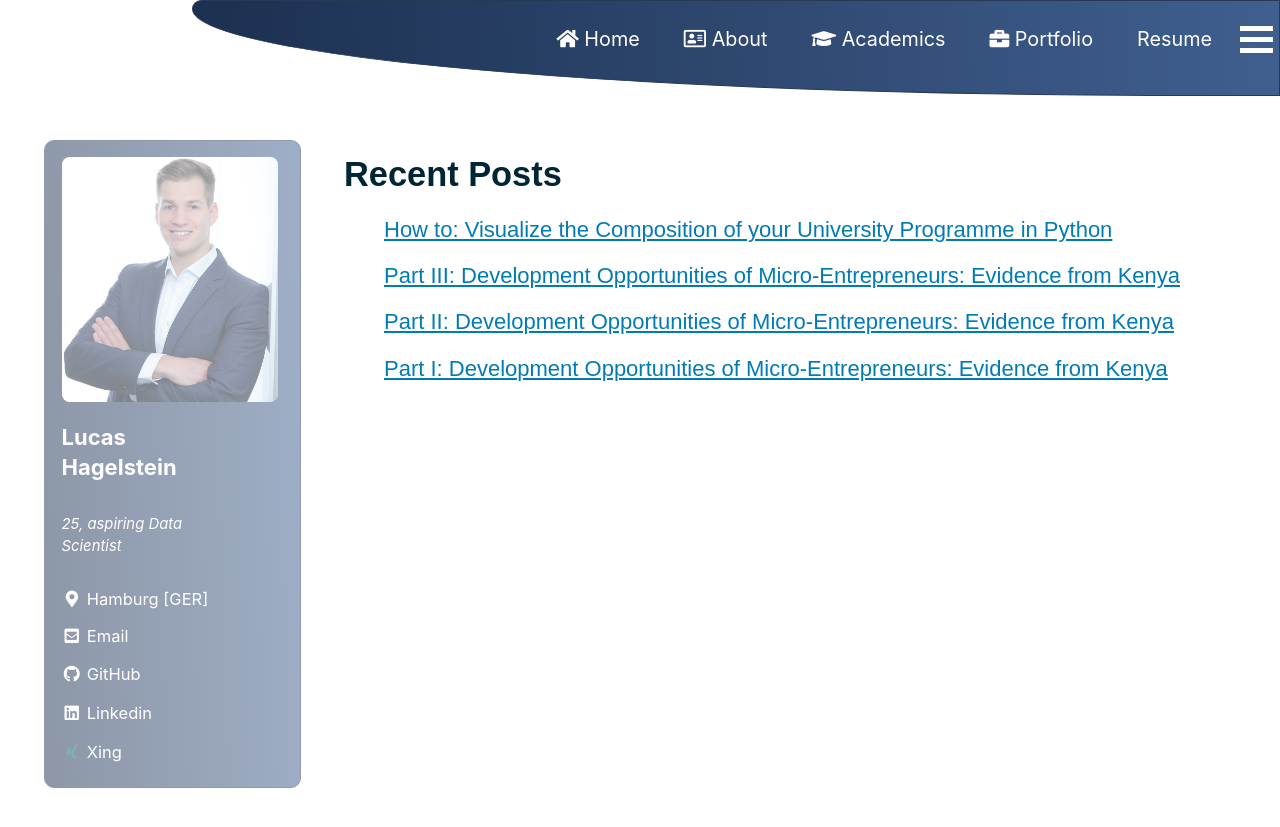
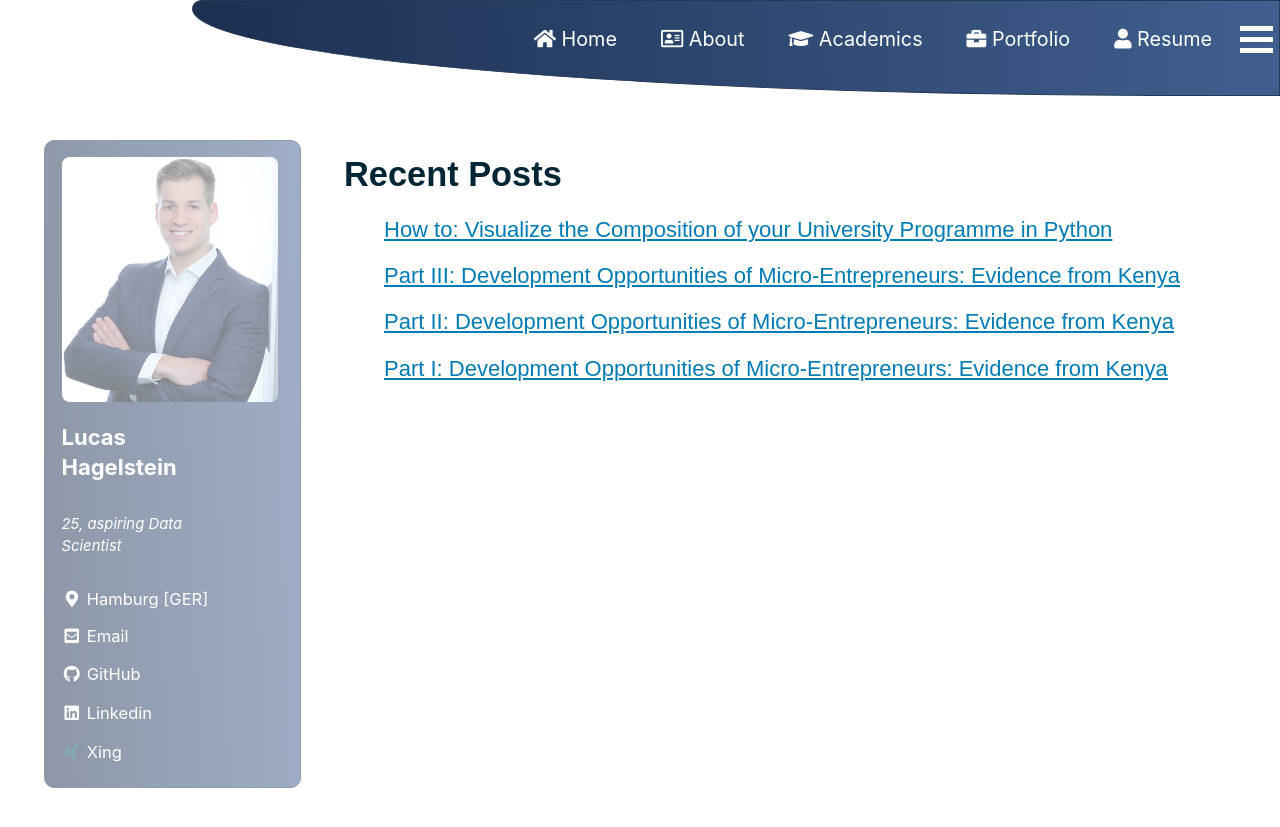
Before and after one commit to LHAGELS/LHAGELS.github.io, a Jekyll site: the page built from _pages/Home.md, in a window 1280 px wide and 900 px high. Shown: the top 827 px of the window. Built offline with Jekyll 4.4.1, drawn with Linux system fonts in a browser that asks for light colours; cached includes are drawn as plain includes; nearby versions of some CDN libraries.

Commit message:
new github

```diff
--- a/_data/navigation.yml
+++ b/_data/navigation.yml
@@ -10,9 +10,9 @@
     url: /academics/
   - title: <i class="fas fa-briefcase"></i> Portfolio
     url: /portfolio/
-  - title: "Resume"
+  - title: <i class="fas fa-user"></i> Resume
     url: /resume/
-  - title: "Certificates"
+  - title: <i class="fas fa-award"></i> Certificates
     url: /certificates/
-  - title: "Archive"
+  - title: <i class="fas fa-archive"></i> Archive
     url: /year-archive/
```
